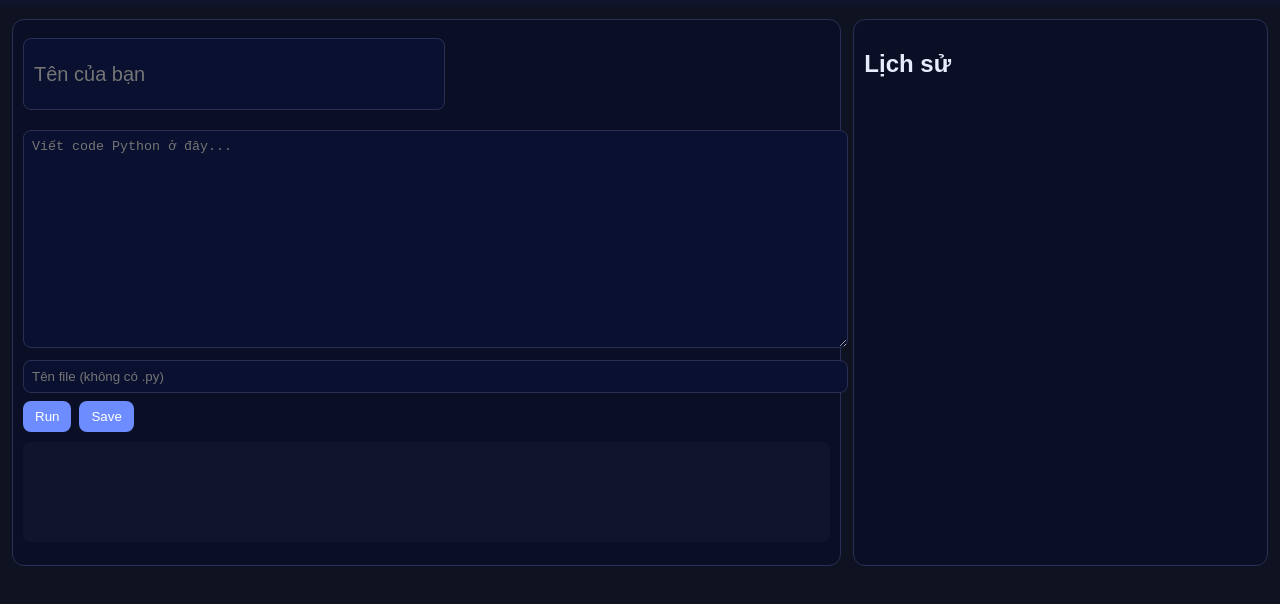
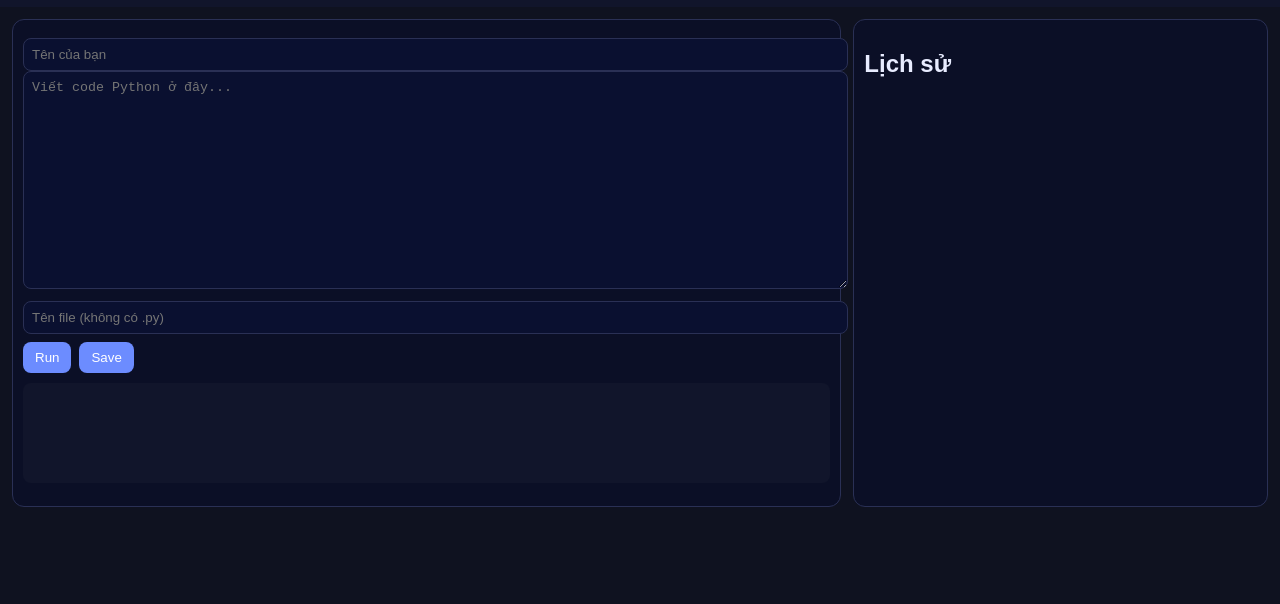
Before and after one commit to Thailam12/python_compiler_v2, a website: page public/index.html in a window 1280 px wide. Shown: the part 50-654 px from the top of the page. Drawn offline with Linux system fonts and the light colour scheme; no server answers.

Commit message:
Change username ID to class in CSS

```diff
--- a/public/style.css
+++ b/public/style.css
@@ -12,7 +12,7 @@ pre { background:#11152b; padding:10px; border-radius:8px; margin-top:10px; min-
 ul { list-style:none; padding:0; }
 li { margin:6px 0; cursor:pointer; color:#9fb2ff; }
 li:hover { text-decoration:underline; }
-#username {
+.username {
   width: 400px;   /* rộng */
   height: 50px;  /* cao */
   font-size: 20px; /* chữ to hơn */
```
